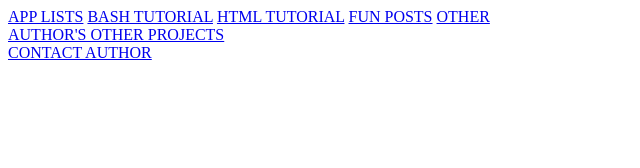
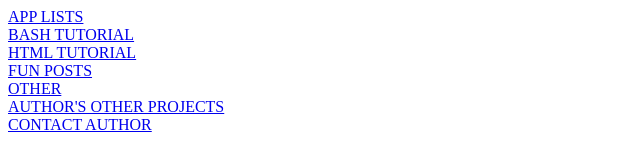
Before and after one commit to hacknorris-aka-penguin/blog, a plain HTML site: page index.html in a window 1280 px wide. Shown: the whole page, without its empty margins (0-640 px from the left). Drawn offline with Linux system fonts and the light colour scheme.

Commit message:
layout improve i think

```diff
--- a/index.html
+++ b/index.html
@@ -5,11 +5,11 @@
 	</head>
 	<body>
 		<nav>
-			<a href="content/app lists/index.html">APP LISTS</a>
-			<a href="content/bash tutorial/index.html">BASH TUTORIAL</a>
-			<a href="content/html tutorial/index.html">HTML TUTORIAL</a>
-			<a href="content/fun/index.html">FUN POSTS</a>
-			<a href="content/other/index.html">OTHER</a>
+			<a href="content/app lists/index.html">APP LISTS</a><br>
+			<a href="content/bash tutorial/index.html">BASH TUTORIAL</a><br>
+			<a href="content/html tutorial/index.html">HTML TUTORIAL</a><br>
+			<a href="content/fun/index.html">FUN POSTS</a><br>
+			<a href="content/other/index.html">OTHER</a><br>
 		</nav>
 		<a href="content/projects.html">AUTHOR'S OTHER PROJECTS</a><br>
 		<a href="content/contact.html">CONTACT AUTHOR</a><br>
```
